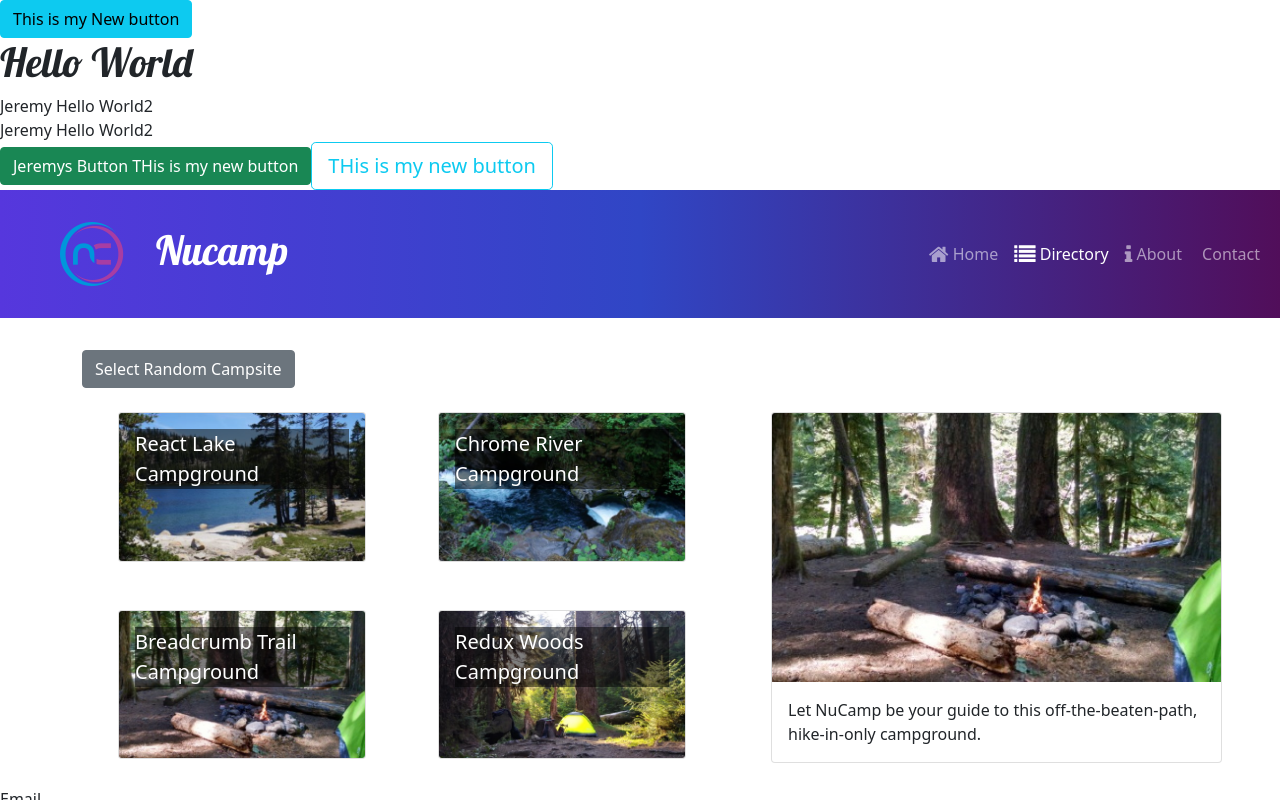
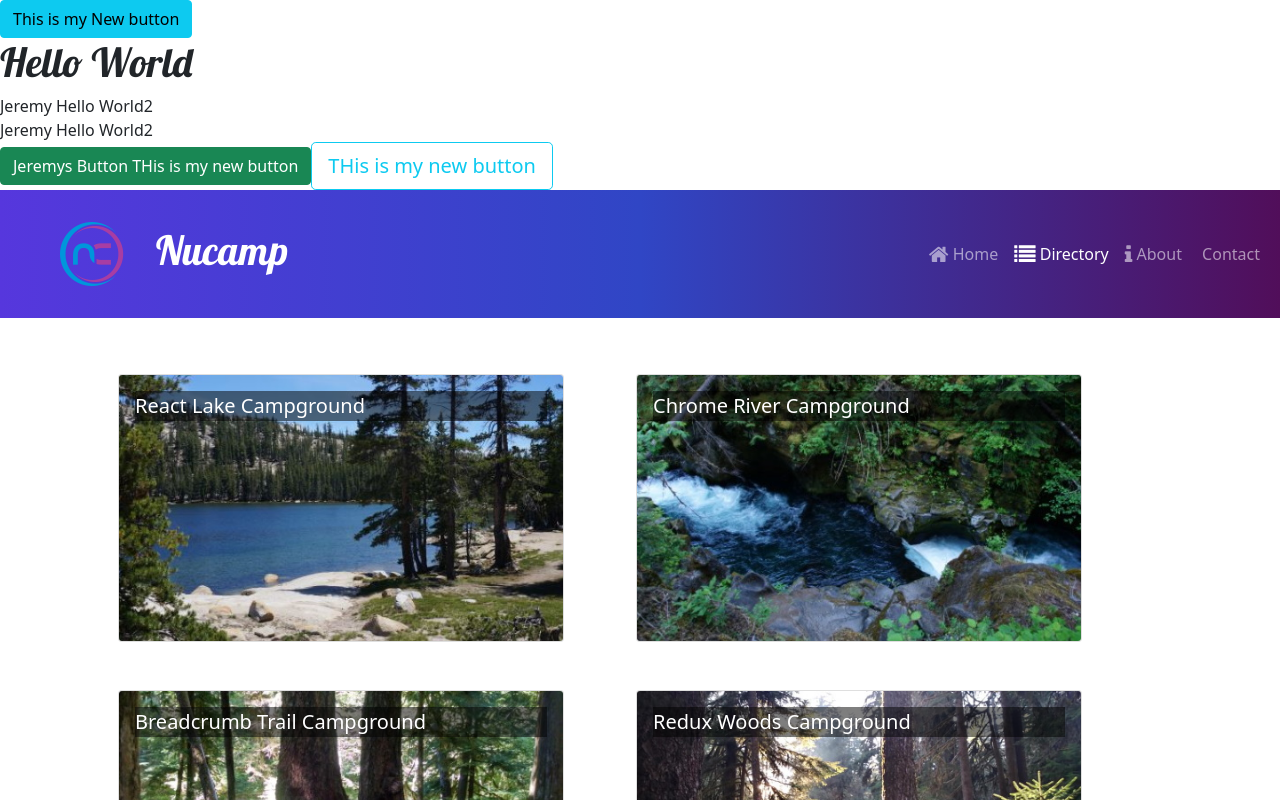
Before and after one commit to jj252/netflix, a React (Create React App) app: page /directory in a window 1280 px wide. Shown: the top 800 px of the page. Built offline with nearby package versions, Linux system fonts and the light colour scheme.

Commit message:
2. Exercise: CampsiteDetailPage with useParams()

```diff
--- a/src/App.js
+++ b/src/App.js
@@ -17,6 +17,7 @@
 import {Routes, Route} from  'react-router-dom';
 import ContactPage from './pages/ContactPage';
 import HomePage from './pages/HomePage';
+import CampsiteDetailPage from './pages/CampsiteDetailPage';
 
 
 
@@ -44,6 +45,10 @@
               <Route path='/' element={<HomePage />} />
               <Route path='contact' element={<ContactPage />} />
               <Route path='directory' element={<CampsiteDirectoryPage />} />
+              <Route
+                path='directory/:campsiteId'
+                element={<CampsiteDetailPage />}
+              />
             </Routes>
             <My_Form />
             <Footer />
--- a/src/features/campsites/CampsiteCard.js
+++ b/src/features/campsites/CampsiteCard.js
@@ -1,16 +1,19 @@
 import {Card, CardImg, CardImgOverlay, CardTitle} from 'reactstrap';
+import {Link} from 'react-router-dom';
 
 const CampsiteCard = ({ campsite }) => {
 
-    const { image, name } = campsite;
+    const {id, image, name } = campsite;
     console.log(image,name);
     return (
+        <Link to={`${id}`}>
             <Card>
                 <CardImg width='100%' src={image} alt={name} />
                 <CardImgOverlay>
                     <CardTitle>{name}</CardTitle>
                 </CardImgOverlay>
             </Card>
+        </Link>
     );
 };
 
--- a/src/features/campsites/CampsitesList.js
+++ b/src/features/campsites/CampsitesList.js
@@ -3,24 +3,19 @@
 import CampsiteCard from "./CampsiteCard";
 import { selectAllCampsites } from './campsitesSlice';
 
-const CampsitesList = ({setCampsiteId}) =>{
-
+const CampsitesList = () => {
     const campsites = selectAllCampsites();
-
     return (
         <Row className='ms-auto'>
-            {campsites.map((campsite) => (
-                <Col
-                    md='5'
-                    className='m-4'
-                    key={campsite.id}
-                    onclick={() => setCampsiteId(campsite.id)}
-                >
-                    <CampsiteCard campsite={campsite}/>
-                </Col>
-            ))}
+            {campsites.map((campsite) => {
+                return (
+                    <Col md='5' className='m-4' key={campsite.id}>
+                        <CampsiteCard campsite={campsite} />
+                    </Col>
+                );
+            })}
         </Row>
-        )
-}
+    );
+};
 
 export default CampsitesList;
--- a/src/features/campsites/campsitesSlice.js
+++ b/src/features/campsites/campsitesSlice.js
@@ -11,7 +11,7 @@
 }
 
 export const selectCampsiteById = (id) =>{
-    return CAMPSITES.find((campsite) => campsite.id === id);
+    return CAMPSITES.find((campsite) => campsite.id === parseInt(id));
 }
 
 export const selectFeaturedCampsite = () =>{
--- /dev/null
+++ b/src/pages/CampsiteDetailPage.js
@@ -0,0 +1,19 @@
+import { Container, Row } from 'reactstrap';
+import { useParams } from 'react-router-dom';
+import { selectCampsiteById } from '../features/campsites/campsitesSlice';
+import CampsiteDetail from '../features/campsites/CampsiteDetail';
+
+const CampsiteDetailPage = () => {
+    const { campsiteId } = useParams();
+    const campsite = selectCampsiteById(campsiteId);
+
+    return (
+        <Container>
+            <Row>
+                <CampsiteDetail campsite={campsite} />
+            </Row>
+        </Container>
+    );
+};
+
+export default CampsiteDetailPage;
--- a/src/pages/CampsitesDirectoryPage.js
+++ b/src/pages/CampsitesDirectoryPage.js
@@ -1,34 +1,12 @@
-import { useState } from 'react';
-import {Container, Row, Col, Button} from 'reactstrap';
-import CampsiteDetail from '../features/campsites/CampsiteDetail';
+import { Container } from 'reactstrap';
 import CampsitesList from '../features/campsites/CampsitesList';
-import { selectRandomCampsite } from '../features/campsites/campsitesSlice';
-import { selectCampsiteById } from '../features/campsites/campsitesSlice';
-const CampsiteDirectoryPage = () => {
-    // let selectedCampsite = selectRandomCampsite();
 
-    // const toggleCampsite = () =>{
-    //     selectedCampsite = selectRandomCampsite();
-    //     console.log(selectedCampsite);
-    // }
+const CampsitesDirectoryPage = () => {
+    return (
+        <Container>
+            <CampsitesList />
+        </Container>
+    );
+};
 
-    const [selectedCampsite, toggleCampsite] = useState(selectRandomCampsite());
-
-    return(
-        <Container>
-            { <Button onClick={() => toggleCampsite(selectRandomCampsite)}>
-                Select Random Campsite
-            </Button> }
-            <Row>
-                <Col sm='5' md='7'>
-                    <CampsitesList />
-                </Col>
-                <Col sm='7' md='5'>
-                    <CampsiteDetail campsite={selectedCampsite}/>
-                </Col>
-            </Row>
-        </Container>
-    )
-}
-
-export default CampsiteDirectoryPage;
+export default CampsitesDirectoryPage;
```
Lines whose indentation alone changed are shown as unchanged.
